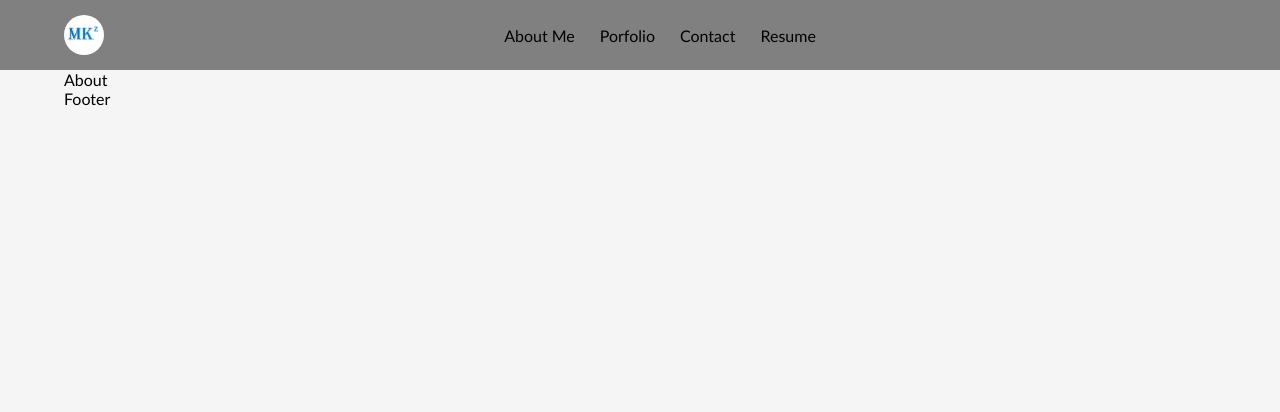
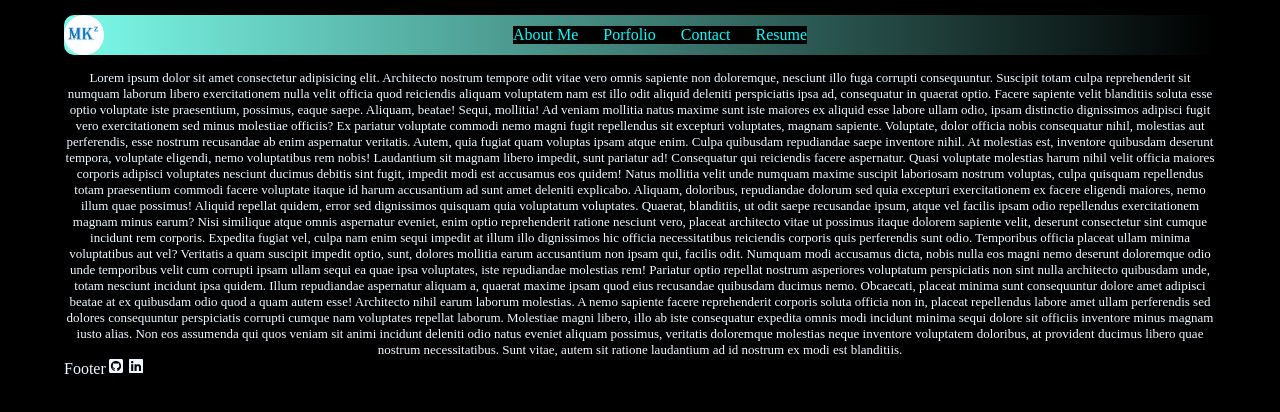
Before and after one commit to Micky-Ad/Portfolio-Page-Template, a React (Create React App) app: page / in a window 1280 px wide. Shown: the top 412 px of the page. Built offline with nearby package versions, Linux system fonts and the light colour scheme.

Commit message:
Css and fomating pages

```diff
--- a/package.json
+++ b/package.json
@@ -2,13 +2,14 @@
   "name": "week20",
   "version": "0.1.0",
   "private": true,
-    "homepage": "https://micky-ad.github.io/React-Portfolio",
+  "homepage": "https://micky-ad.github.io/React-Portfolio",
   "dependencies": {
     "@testing-library/jest-dom": "^5.16.5",
     "@testing-library/react": "^13.4.0",
     "@testing-library/user-event": "^13.5.0",
     "react": "^18.2.0",
     "react-dom": "^18.2.0",
+    "react-icons": "^4.7.1",
     "react-scripts": "5.0.1",
     "web-vitals": "^2.1.4"
   },
--- a/src/App.js
+++ b/src/App.js
@@ -1,4 +1,5 @@
-import { useState } from "react";
+import { useState, useEffect } from "react";
+import { FaGithubSquare } from "react-icons/fa";
 
 import "./style.css";
 import Header from "./components/Header";
@@ -16,10 +17,10 @@ function App() {
   return (
     <div className="App">
       <Header pageClick={displayPage} />
-      {page == "About" && <About />}
-      {page == "Contact" && <Contact />}
-      {page == "Resume" && <Resume />}
-      {page == "Porfolio" && <Porfolio />}
+      {page === "About" && <About />}
+      {page === "Contact" && <Contact />}
+      {page === "Resume" && <Resume />}
+      {page === "Porfolio" && <Porfolio />}
       <Footer />
     </div>
   );
--- a/src/components/About.js
+++ b/src/components/About.js
@@ -1,7 +1,67 @@
 function About() {
   return (
     <div>
-      <div className="container">About</div>
+      <div className="container">
+        <p className="about">
+          Lorem ipsum dolor sit amet consectetur adipisicing elit. Architecto
+          nostrum tempore odit vitae vero omnis sapiente non doloremque,
+          nesciunt illo fuga corrupti consequuntur. Suscipit totam culpa
+          reprehenderit sit numquam laborum libero exercitationem nulla velit
+          officia quod reiciendis aliquam voluptatem nam est illo odit aliquid
+          deleniti perspiciatis ipsa ad, consequatur in quaerat optio. Facere
+          sapiente velit blanditiis soluta esse optio voluptate iste
+          praesentium, possimus, eaque saepe. Aliquam, beatae! Sequi, mollitia!
+          Ad veniam mollitia natus maxime sunt iste maiores ex aliquid esse
+          labore ullam odio, ipsam distinctio dignissimos adipisci fugit vero
+          exercitationem sed minus molestiae officiis? Ex pariatur voluptate
+          commodi nemo magni fugit repellendus sit excepturi voluptates, magnam
+          sapiente. Voluptate, dolor officia nobis consequatur nihil, molestias
+          aut perferendis, esse nostrum recusandae ab enim aspernatur veritatis.
+          Autem, quia fugiat quam voluptas ipsam atque enim. Culpa quibusdam
+          repudiandae saepe inventore nihil. At molestias est, inventore
+          quibusdam deserunt tempora, voluptate eligendi, nemo voluptatibus rem
+          nobis! Laudantium sit magnam libero impedit, sunt pariatur ad!
+          Consequatur qui reiciendis facere aspernatur. Quasi voluptate
+          molestias harum nihil velit officia maiores corporis adipisci
+          voluptates nesciunt ducimus debitis sint fugit, impedit modi est
+          accusamus eos quidem! Natus mollitia velit unde numquam maxime
+          suscipit laboriosam nostrum voluptas, culpa quisquam repellendus totam
+          praesentium commodi facere voluptate itaque id harum accusantium ad
+          sunt amet deleniti explicabo. Aliquam, doloribus, repudiandae dolorum
+          sed quia excepturi exercitationem ex facere eligendi maiores, nemo
+          illum quae possimus! Aliquid repellat quidem, error sed dignissimos
+          quisquam quia voluptatum voluptates. Quaerat, blanditiis, ut odit
+          saepe recusandae ipsum, atque vel facilis ipsam odio repellendus
+          exercitationem magnam minus earum? Nisi similique atque omnis
+          aspernatur eveniet, enim optio reprehenderit ratione nesciunt vero,
+          placeat architecto vitae ut possimus itaque dolorem sapiente velit,
+          deserunt consectetur sint cumque incidunt rem corporis. Expedita
+          fugiat vel, culpa nam enim sequi impedit at illum illo dignissimos hic
+          officia necessitatibus reiciendis corporis quis perferendis sunt odio.
+          Temporibus officia placeat ullam minima voluptatibus aut vel?
+          Veritatis a quam suscipit impedit optio, sunt, dolores mollitia earum
+          accusantium non ipsam qui, facilis odit. Numquam modi accusamus dicta,
+          nobis nulla eos magni nemo deserunt doloremque odio unde temporibus
+          velit cum corrupti ipsam ullam sequi ea quae ipsa voluptates, iste
+          repudiandae molestias rem! Pariatur optio repellat nostrum asperiores
+          voluptatum perspiciatis non sint nulla architecto quibusdam unde,
+          totam nesciunt incidunt ipsa quidem. Illum repudiandae aspernatur
+          aliquam a, quaerat maxime ipsam quod eius recusandae quibusdam ducimus
+          nemo. Obcaecati, placeat minima sunt consequuntur dolore amet adipisci
+          beatae at ex quibusdam odio quod a quam autem esse! Architecto nihil
+          earum laborum molestias. A nemo sapiente facere reprehenderit corporis
+          soluta officia non in, placeat repellendus labore amet ullam
+          perferendis sed dolores consequuntur perspiciatis corrupti cumque nam
+          voluptates repellat laborum. Molestiae magni libero, illo ab iste
+          consequatur expedita omnis modi incidunt minima sequi dolore sit
+          officiis inventore minus magnam iusto alias. Non eos assumenda qui
+          quos veniam sit animi incidunt deleniti odio natus eveniet aliquam
+          possimus, veritatis doloremque molestias neque inventore voluptatem
+          doloribus, at provident ducimus libero quae nostrum necessitatibus.
+          Sunt vitae, autem sit ratione laudantium ad id nostrum ex modi est
+          blanditiis.
+        </p>
+      </div>
     </div>
   );
 }
--- a/src/components/Footer.js
+++ b/src/components/Footer.js
@@ -1,7 +1,14 @@
+import { FaGithubSquare, FaLinkedin } from "react-icons/fa";
+
 function Footer() {
   return (
     <div>
-      <div className="container"> Footer</div>
+      <div className="container">
+        {" "}
+        Footer
+        <FaGithubSquare className="icon" />
+        <FaLinkedin className="icon" />
+      </div>
     </div>
   );
 }
--- a/src/index.js
+++ b/src/index.js
@@ -1,5 +1,5 @@
 import React from "react";
-import ReactDOM from "react-dom/client";
+import ReactDOM from "react-dom";
 
 import App from "./App";
 import reportWebVitals from "./reportWebVitals";
--- a/src/style.css
+++ b/src/style.css
@@ -1,27 +1,42 @@
+
 * {
   box-sizing: border-box;
   margin: 0;
   padding: 0;
+  background-color: black;
 
 }
 
+
 body {
   background-color: whitesmoke;
-  font-family: 'Trebuchet MS', 'Lucida Sans Unicode', 'Lucida Grande',
+  /* font-family: 'Trebuchet MS', 'Lucida Sans Unicode', 'Lucida Grande',
       'Lucida Sans', Arial, sans-serif;
+      background-color: black; */
+
 }
 
 .container {
 
   width: 90%;
-  margin:auto
+  margin:auto;
+  background-color: black;
+  color: aliceblue;
+  /* background: linear-gradient(90deg,
+        rgb(180, 249, 240) 0%,
+        rgba(249, 211, 180, 0) 100%); */
+
+
+
 }
 
-header {
+header,footer {
   padding-top: 15px;
   padding-bottom: 15px;
+  /* background: linear-gradient(90deg,
+        rgb(39, 110, 101) 50%,
+        rgba(249, 211, 180, 0) 100%); */
 
-  background-color: gray;
 }
 
 .logo {
@@ -29,20 +44,44 @@ header {
   height: 40px;
   object-fit: cover;
   border-radius: 1000vmax;
+  background-color: black;
 }
 
 .nav {
   display: flex;
   align-items: center;
   justify-content: space-between;
+  border-radius: 10px;
+
+  background: linear-gradient(90deg,
+        rgb(124, 252, 235) 0%,
+        rgba(249, 211, 180, 0) 100%);
+
 }
 
 .navList{
   display: flex;
   list-style: none;
   gap: 25px;
+  color: aqua;
 }
 
 .navList li {
   cursor: pointer;
 }
+
+
+
+.icon {
+  background-color: black;
+  width: 20px;
+}
+
+.about {
+ width: 90%;
+ width: auto;
+ display: block;
+ font-size: small;
+ align-content: center;
+ text-align: center;
+}
```
Also changed, not shown: 1 other file (tests, documents, lock files or other folders).
